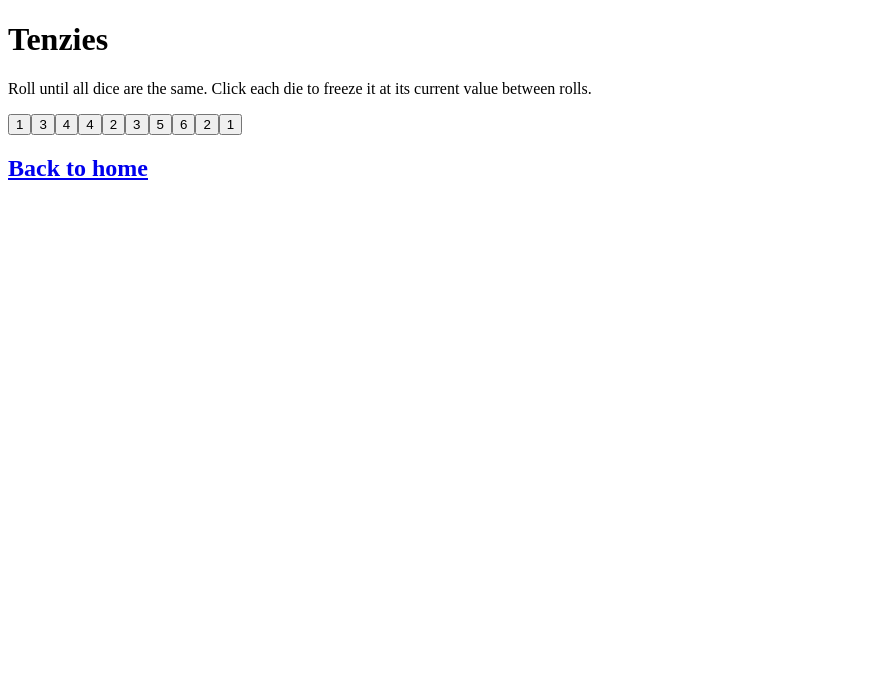
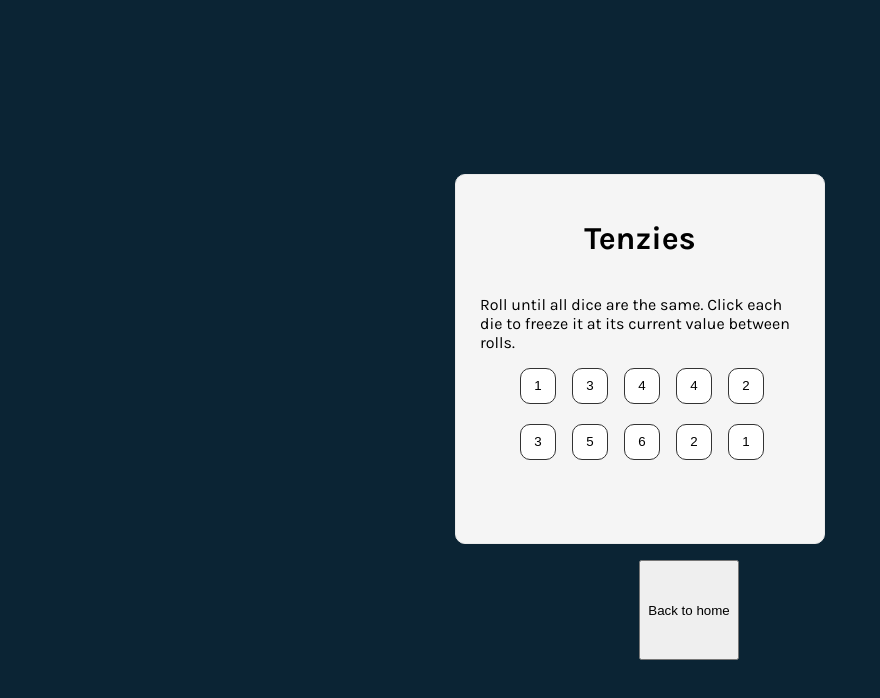
Before and after one commit to jyoung10078/acadia, a Next.js app: page /tensies/page in a window 1280 px wide. Shown: the top 698 px of the page, without its empty margins (0-880 px from the left). Built offline with nearby package versions, Linux system fonts and the light colour scheme.

Commit message:
Better Setup

```diff
--- a/pages/tensies/page.tsx
+++ b/pages/tensies/page.tsx
@@ -9,8 +9,8 @@ export default function Page() {
 
 
     return(
-        <>
-            <main className={styles.tensiesbody}>
+        <body className={styles.bod}>
+            <main className={styles.mainBod}>
                 <div className={styles.specialcard}>
                     <h1 className={styles.tensies_title}>Tenzies</h1>
                     <p className={styles.description}>Roll until all dice are the same. Click each die to freeze it at its current value between rolls.</p>
@@ -18,11 +18,10 @@ export default function Page() {
                         {diceArray.map((die) => <button className={styles.die}>{die}</button>)}
                     </div>
                 </div>
-                <h2 className={styles.return_home}>
-                    <Link href="/">Back to home</Link>
-                </h2>
+                <Link href="/">
+                    <button className={styles.return_home}>Back to home</button>
+                </Link>
             </main>
-        </>
-
+        </body>
     )
 }
--- a/styles/Home.module.css
+++ b/styles/Home.module.css
@@ -1,4 +1,3 @@
-
 
 .container {
   min-height: 100vh;
--- a/styles/Tensies.module.css
+++ b/styles/Tensies.module.css
@@ -1,2 +1,78 @@
 
 @import url('https://fonts.googleapis.com/css2?family=Karla:wght@400;700&display=swap');
+
+.bod {
+    display: flex;
+    justify-content: center;
+    align-items: center;
+    font-family: 'Karla';
+    background-color: #0B2434;
+}
+
+.mainBod {
+    display: flex;
+    flex-direction: column;
+    justify-content: center;
+    align-content: center;
+    margin-top: 150px;
+    width: 100%;
+    height: 100%;
+    font-family: 'Karla', sans-serif;
+}
+
+.tensies_title {
+    font-weight: 700;
+    size: 20;
+  }
+
+  .dice_container {
+    display: grid;
+    grid-template-columns: repeat(5, 2rem);
+    gap: 20px;
+  }
+
+  .die {
+    background-color: white;
+    width: 36px;
+    height: 36px;
+    border-radius: 10px;
+    text-align: center;
+    border: 1px solid #333;
+  }
+
+  .die:hover {
+    background-color: #badaba;
+  }
+
+  .die:active {
+    background-color: red;
+  }
+
+  .return_home {
+    justify-self: left;
+    margin-left: 200px;
+    width: 100px;
+    height: 100px;
+  }
+
+  .specialcard {
+    display: flex;
+    flex-direction: column;
+    align-items: center;
+    align-self: center;
+    margin: 1rem;
+    flex-basis: 45%;
+    padding: 1.5rem;
+    color: inherit;
+    text-decoration: none;
+    border: 1px solid #eaeaea;
+    border-radius: 10px;
+    transition:
+      color 0.15s ease,
+      border-color 0.15s ease;
+    max-width: 320px;
+    min-width: 320px;
+    max-height: 320px;
+    min-height: 320px;
+    background-color: #F5F5F5;
+  }
```
